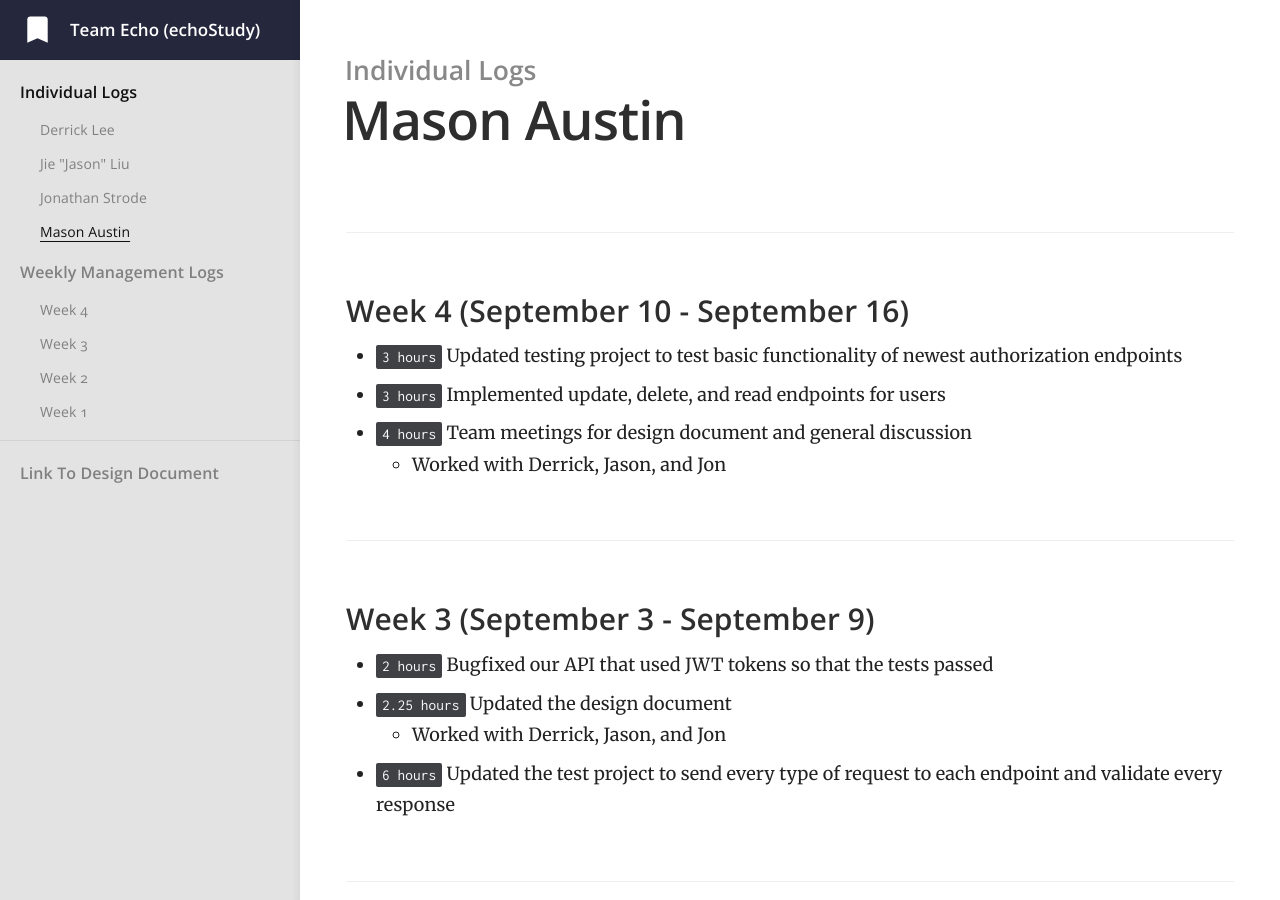
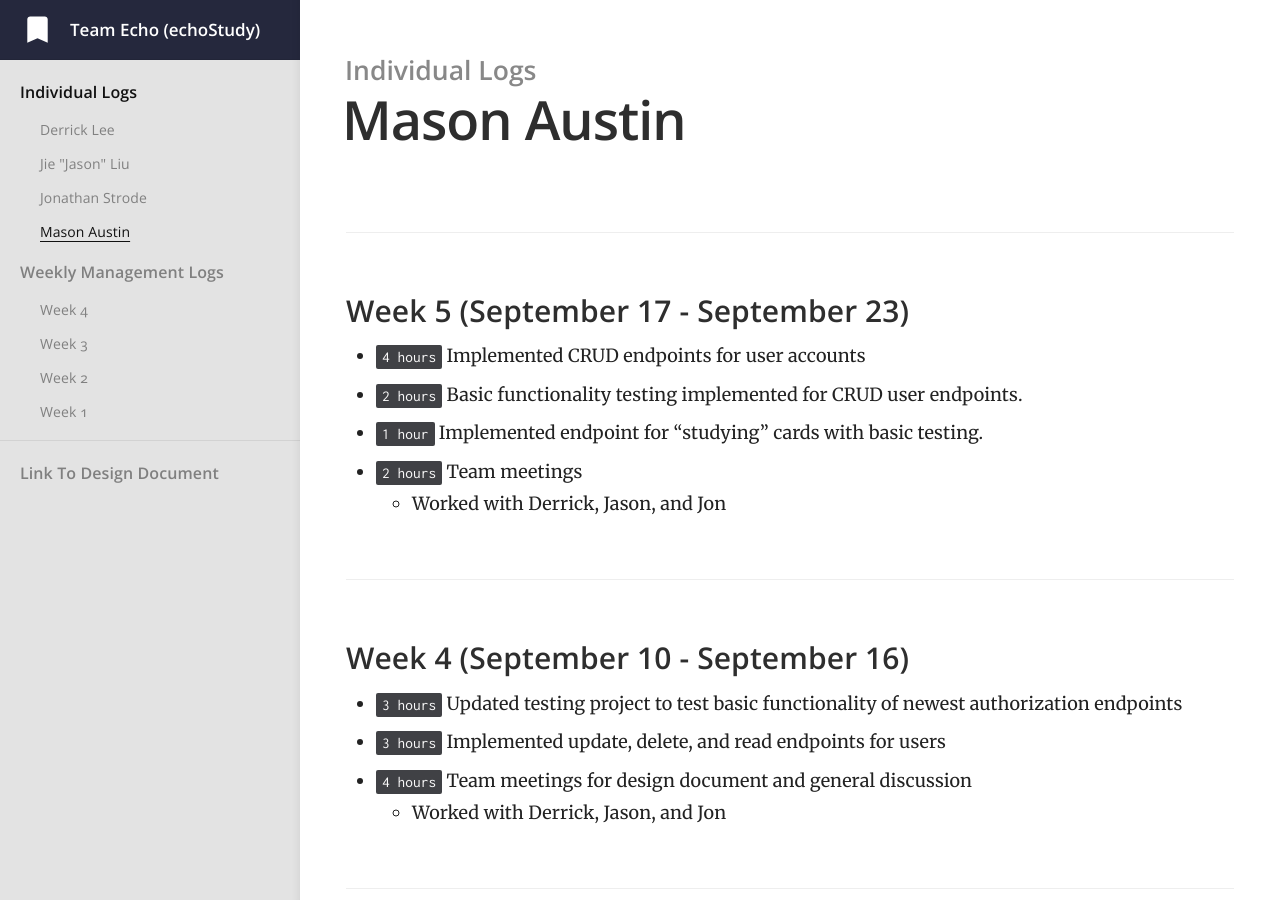
Before and after one commit to jiejasonliu/team-echo-site, a Jekyll site: the page built from _docs/individual-logs/masonaustin-logs.md, in a window 1280 px wide and 900 px high. Built offline with Jekyll 4.4.1, drawn with Linux system fonts in a browser that asks for light colours.

Commit message:
w5 mason personal logs

```diff
--- a/_docs/individual-logs/masonaustin-logs.md
+++ b/_docs/individual-logs/masonaustin-logs.md
@@ -3,6 +3,13 @@ title: Mason Austin
 category: Individual Logs
 order: 1
 ---
+
+### Week 5 (September 17 - September 23)
+  - `4 hours` Implemented CRUD endpoints for user accounts
+  - `2 hours` Basic functionality testing implemented for CRUD user endpoints.
+  - `1 hour` Implemented endpoint for "studying" cards with basic testing.
+  - `2 hours` Team meetings
+    - Worked with Derrick, Jason, and Jon
 
 ### Week 4 (September 10 - September 16)
   - `3 hours` Updated testing project to test basic functionality of newest authorization endpoints
```
